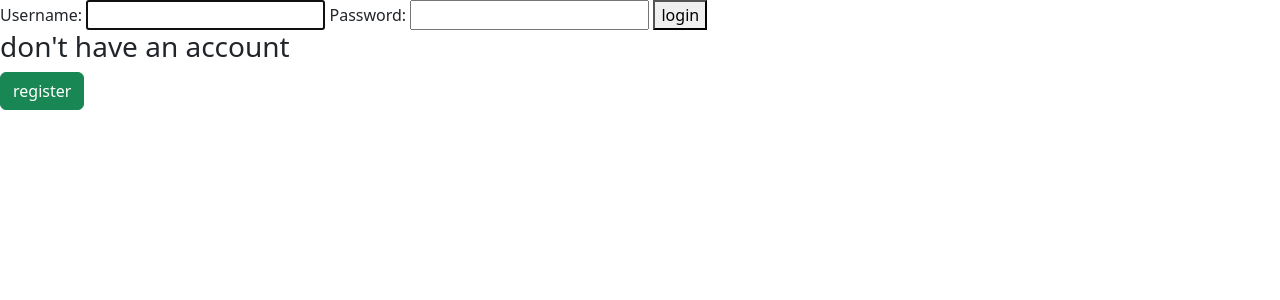
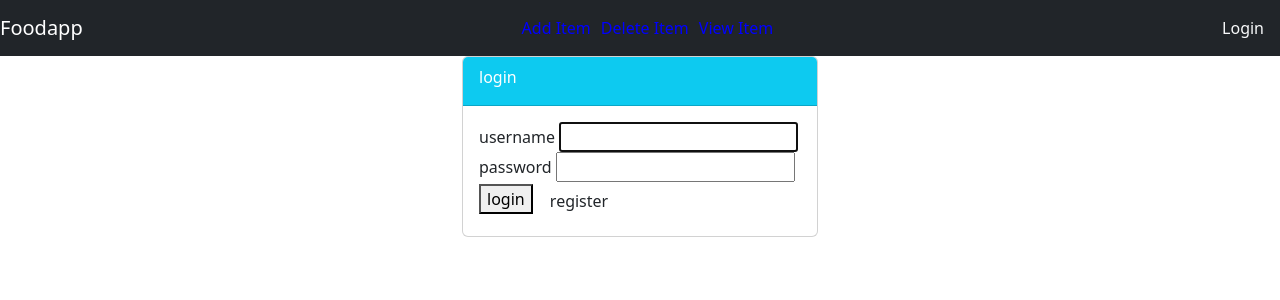
Before and after one commit to keshab051/djangofoodapp, a Django app: page /login/ in a window 1280 px wide. Shown: the top 300 px of the page. Run offline with Django 4.2, Linux system fonts and the light colour scheme.

Commit message:
desig touchup:login form

```diff
--- a/users/templates/users/login.html
+++ b/users/templates/users/login.html
@@ -1,22 +1,37 @@
-<!DOCTYPE html>
-<html lang="en">
-<head>
-    <link href="https://cdn.jsdelivr.net/npm/bootstrap@5.3.3/dist/css/bootstrap.min.css" rel="stylesheet"
-    integrity="sha384-QWTKZyjpPEjISv5WaRU9OFeRpok6YctnYmDr5pNlyT2bRjXh0JMhjY6hW+ALEwIH" crossorigin="anonymous">
-<script src="https://cdn.jsdelivr.net/npm/bootstrap@5.3.3/dist/js/bootstrap.bundle.min.js"
-    integrity="sha384-YvpcrYf0tY3lHB60NNkmXc5s9fDVZLESaAA55NDzOxhy9GkcIdslK1eN7N6jIeHz"
-    crossorigin="anonymous"></script>
-<title>Document</title>
-</head>
-<body>
-    <form method="POST">
-        {% csrf_token %}
-        {{form}}
-        <button type="submit">login</button>
-    </form>
-    <h3>don't have an account</h3>
-    <a href="{% url 'register' %}" class="btn btn-success">register</a>
+{% extends 'food/base.html' %}
+
+{% block body %}
+
+<div class="container">
+    <div class="row">
+        <div class="col-md-4 offset-md-4">
+            <div class="card">
+                <div class="card-header text-white bg-info">
+                    <div class="card-title">
+                        login
+                    </div>
+                </div>
+                <div class="card-body">
+
+                    <form method="POST">
+                        {% csrf_token %}
+
+                        {% for field in form %}
+                          <div class="form-group">
+                            {{field.name}}
+                            {{field}}
+                          </div>
+                        {% endfor %}
+
+                        <button class="btn-info"  type="submit">login</button>
+                        <a href="{% url 'register' %}" class="btn">register</a>
+                    </form>
 
 
-</body>
-</html>
+                </div>
+            </div>
+        </div>
+    </div>
+</div>
+
+{%endblock%}
```
Also changed, not shown: food/views.py (+8 -6 lines), db.sqlite3, pictures/profile_pictures/keshab.png (renamed from pictures/keshab.png), pictures/profile_pictures/profilepic.png (added), pictures/profilepic.jpg (deleted).
